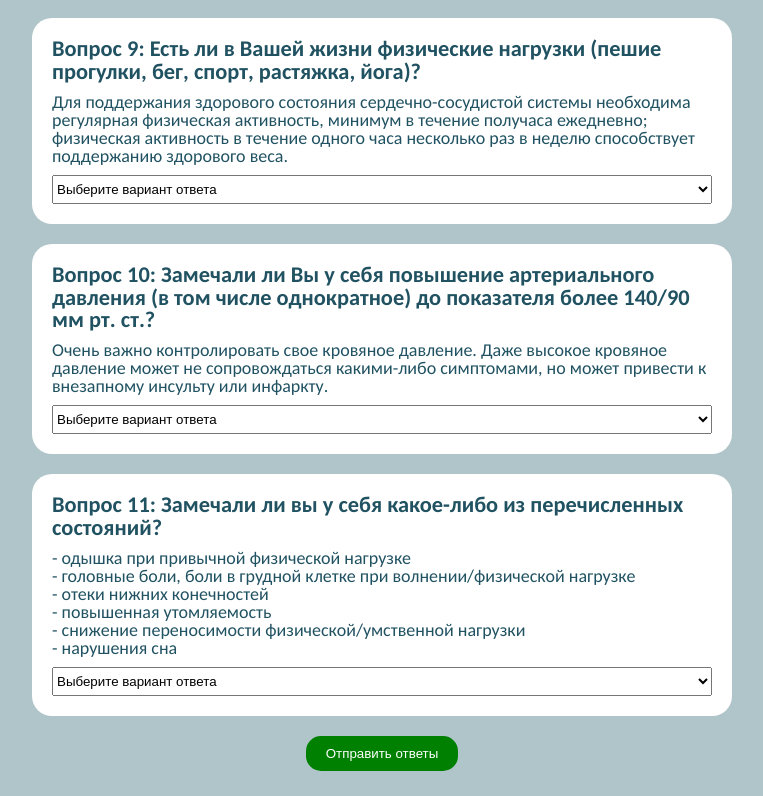
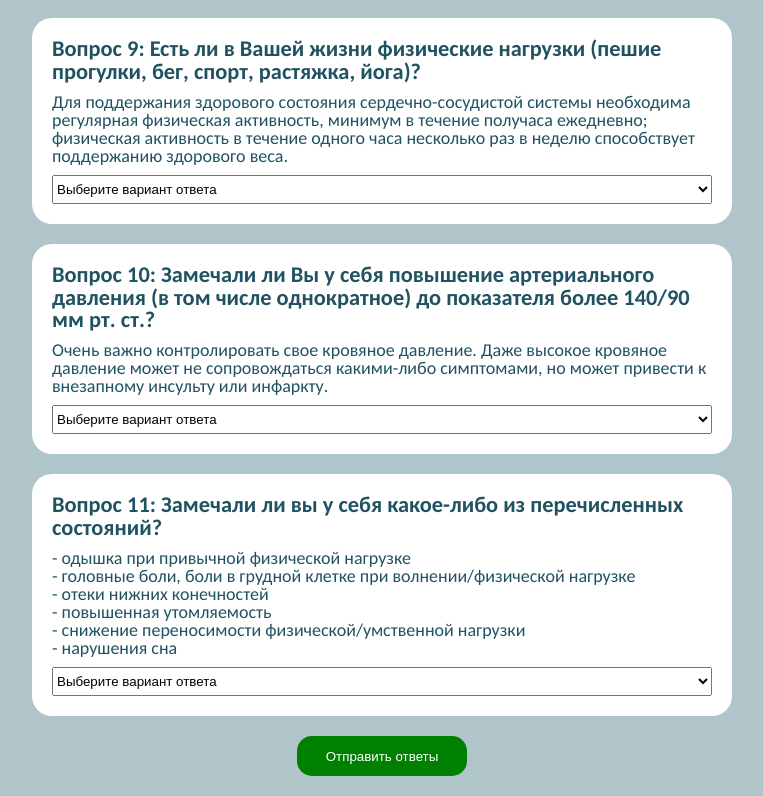
Before and after one commit to Dirk19991/HypertensionSurvey, a React (Vite) app: page / in a window 1280 px wide. Shown: the part 1211-2007 px from the top of the page, without its empty margins (258-1021 px from the left). Built offline with nearby package versions, Linux system fonts and the light colour scheme.

Commit message:
правки

```diff
--- a/src/App.module.scss
+++ b/src/App.module.scss
@@ -46,8 +46,9 @@
 }
 
 .submitButton {
+  width: 170px;
+  height: 40px;
   padding: 10px 20px;
-  width: fit-content;
   display: flex;
   justify-content: center;
   align-items: center;
@@ -65,3 +66,18 @@
 .select {
   padding: 5px 0;
 }
+
+.loader {
+  height: 20px;
+  width: 20px;
+  border: 3px solid white;
+  border-right-color: green;
+  border-radius: 50%;
+  animation: rotate 1.5s linear infinite;
+}
+
+@keyframes rotate {
+  100% {
+    transform: rotate(360deg);
+  }
+}
--- a/src/App.tsx
+++ b/src/App.tsx
@@ -31,6 +31,7 @@ function App() {
 
   const [modalOpen, setModalOpen] = useState(false);
   const [points, setPoints] = useState(0);
+  const [loading, setLoading] = useState(false);
 
   const onSubmit: SubmitHandler<Inputs> = async (data) => {
     setPoints(
@@ -38,16 +39,19 @@ function App() {
         .slice(1)
         .reduce((acc, elem) => (acc += +elem), 0)
     );
+    setLoading(true);
     try {
-      const docRef = await addDoc(collection(db, 'users'), {
+      await addDoc(collection(db, 'users'), {
         name: data['q0'],
         points: +Object.values(data)
           .slice(1)
           .reduce((acc, elem) => (acc += +elem), 0),
       });
-      console.log('Document written with ID: ', docRef.id);
+
+      setLoading(false);
     } catch (error) {
       console.error('Error adding document: ', error);
+      setLoading(false);
     }
 
     setModalOpen(true);
@@ -206,7 +210,7 @@ function App() {
             </div>
           ))}
           <button className={styles.submitButton} type='submit'>
-            Отправить ответы
+            {loading ? <div className={styles.loader}></div> : <div>Отправить ответы</div>}
           </button>
         </form>
       </div>
```
